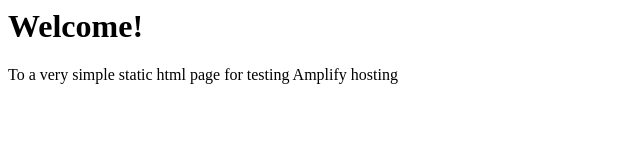
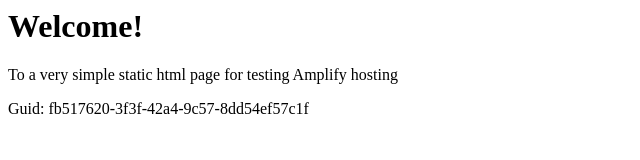
Before and after one commit to aws-aemilia-nrt/Github-PR-Commit-Integration-Test-DoNotTouch-v0-preprod-ap-northeast-1, a website: page src/index.html in a window 1280 px wide. Shown: the whole page, without its empty margins (0-640 px from the left). Drawn offline with Linux system fonts and the light colour scheme.

Commit message:
commit from integ tests

```diff
--- a/src/index.html
+++ b/src/index.html
@@ -1,3 +1,5 @@
+
+
 <html lang="en">
 
 <head>
@@ -10,6 +12,6 @@
 <body>
     <h1>Welcome!</h1>
     <p>To a very simple static html page for testing Amplify hosting</p>
-</body>
+    <p>Guid: fb517620-3f3f-42a4-9c57-8dd54ef57c1f</p></body>
 
 </html>
```
